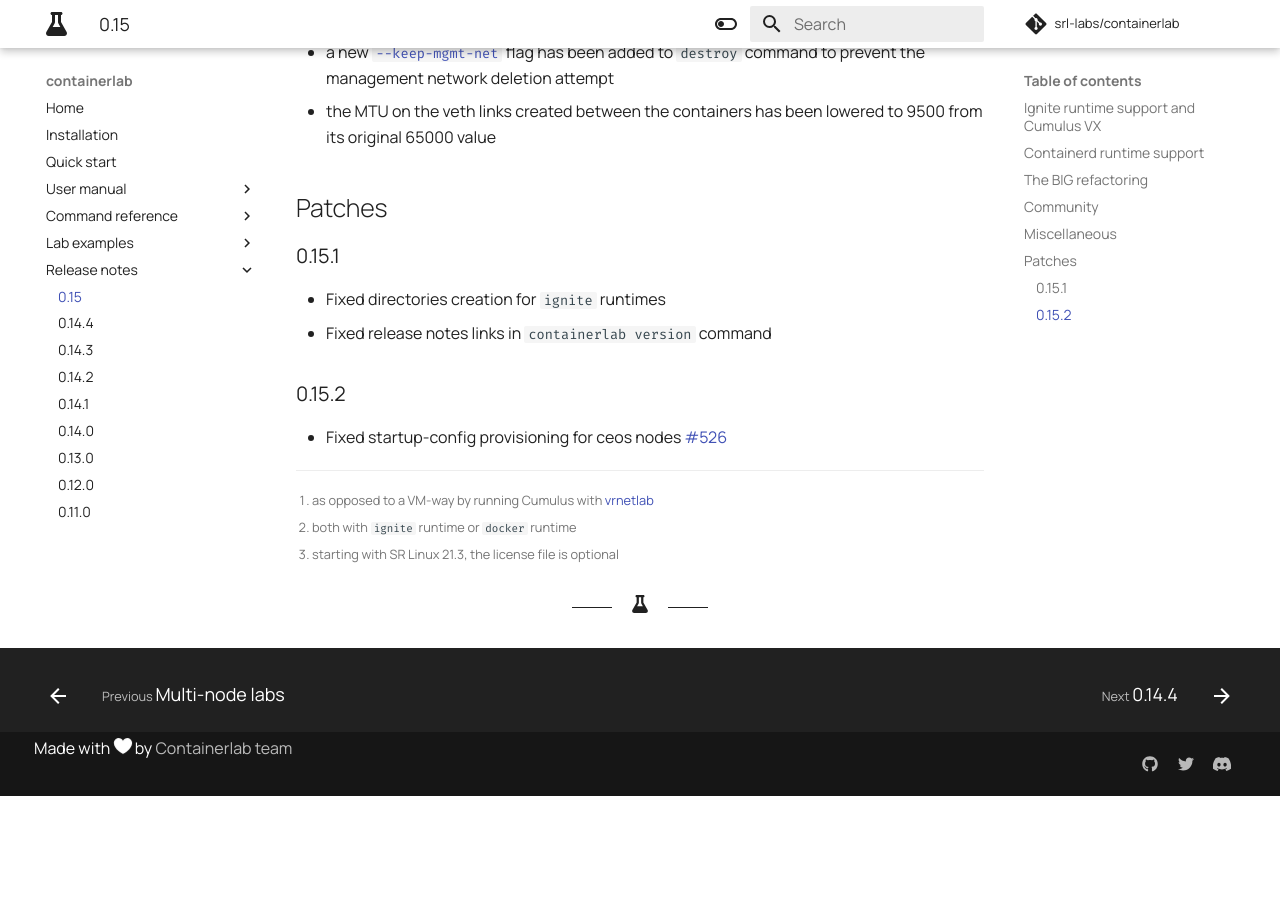
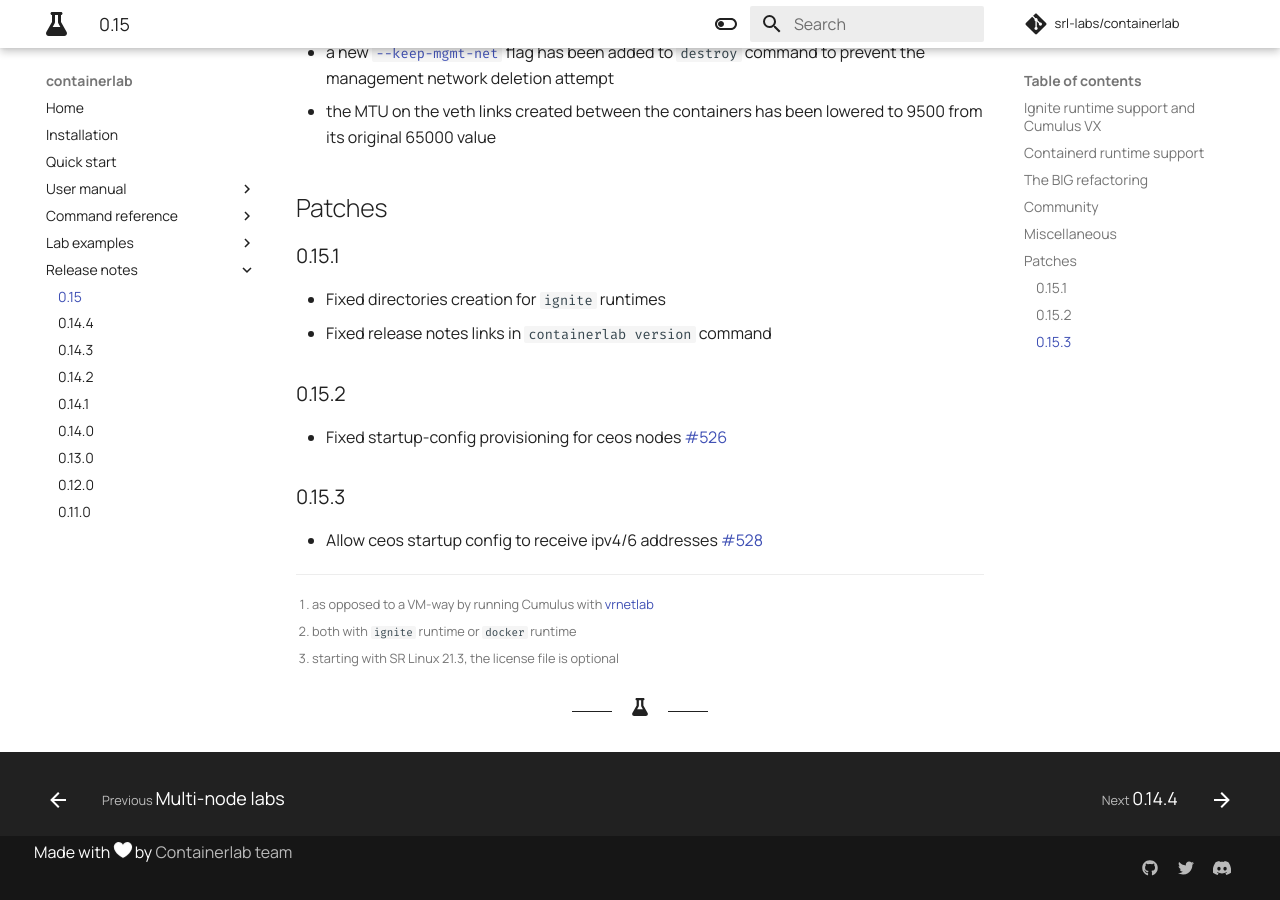
Before and after one commit to srl-labs/containerlab, an MkDocs documentation site: the page built from docs/rn/0.15.md, in a window 1280 px wide and 900 px high, scrolled down 1670 px. Built offline with MkDocs 1.6.1 and Material for MkDocs 9.7.7, drawn with Linux system fonts in a browser that asks for light colours; comment, search, counter and statistics services are not loaded; before the commit the page ends 2466 px from its top, so only the background shows below that.

Commit message:
added rn

```diff
--- a/docs/rn/0.15.md
+++ b/docs/rn/0.15.md
@@ -46,6 +46,9 @@ With that in mind we launched the containerlab's own [discord server](https://di
 ### 0.15.2
 * Fixed startup-config provisioning for ceos nodes [#526](https://github.com/srl-labs/containerlab/issues/526)
 
+### 0.15.3
+* Allow ceos startup config to receive ipv4/6 addresses  [#528](https://github.com/srl-labs/containerlab/issues/528)
+
 [^1]: as opposed to a VM-way by running Cumulus with [vrnetlab](../manual/vrnetlab.md)
 [^2]: both with `ignite` runtime or `docker` runtime
 [^3]: starting with SR Linux 21.3, the license file is optional
```
